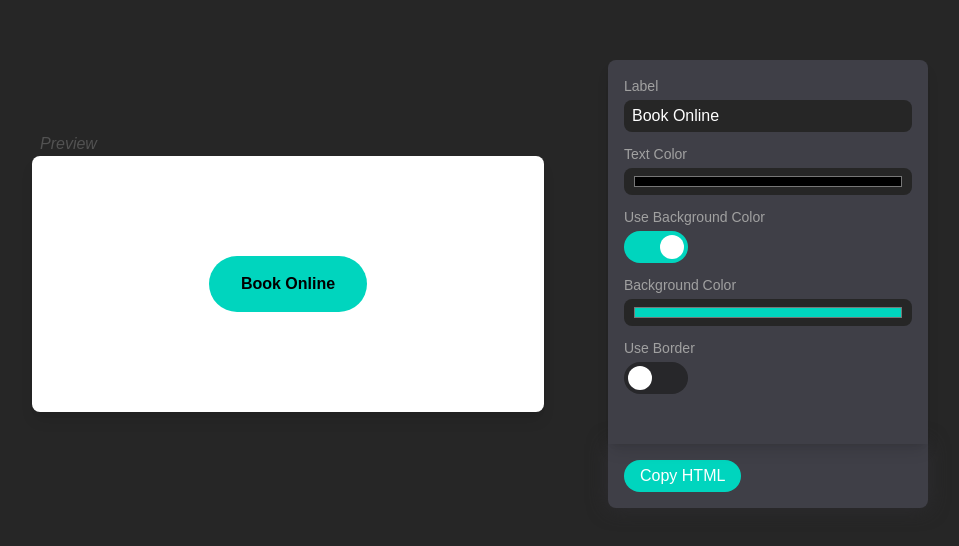
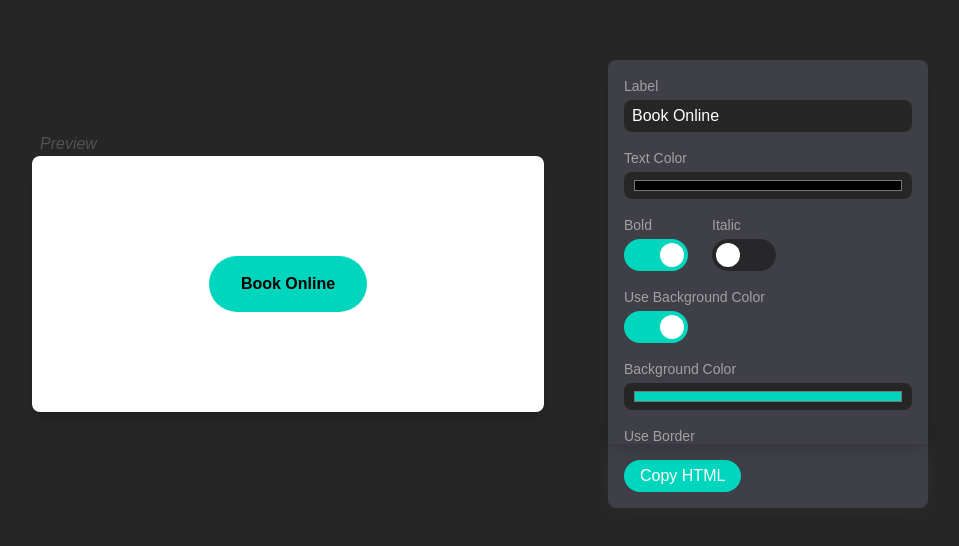
Before and after one commit to NexHealth-Ethan-Breinholt/button-maker, a Next.js app: page / in a window 1280 px wide. Shown: the part 116-662 px from the top of the page, without its empty margins (160-1119 px from the left). Built offline with nearby package versions, Linux system fonts and the light colour scheme.

Commit message:
Added bold and italic options

```diff
--- a/src/app/components/button-visual.tsx
+++ b/src/app/components/button-visual.tsx
@@ -7,6 +7,8 @@ export default function ButtonVisual() {
 
     const label = buttonData["label"] ?? "";
     const color = buttonData["color"] ?? "#000000";
+    const fontWeight = buttonData["bold"] ? "bold" : "normal";
+    const fontStyle = buttonData["italic"] ? "italic" : "normal";
     const backgroundColor = buttonData["use-bg-color"] ? buttonData["bg-color"] ?? "transparent" : "transparent";
     const borderValues = [
         "solid",
@@ -18,6 +20,8 @@ export default function ButtonVisual() {
     return (
         <button className="px-8 py-4 rounded-full font-bold cursor-pointer" style={{
             color,
+            fontWeight,
+            fontStyle,
             backgroundColor,
             border,
         }}>{label}</button>
--- a/src/app/constants.ts
+++ b/src/app/constants.ts
@@ -1,6 +1,7 @@
 export const DEFAULT_BUTTON_DATA = {
     "label": "Book Online",
     "color": "#000000",
+    "bold": true,
     "use-bg-color": true,
     "bg-color": "#00d5be",
     "use-border": false,
--- a/src/app/page.tsx
+++ b/src/app/page.tsx
@@ -22,9 +22,13 @@ export default function Home() {
           <ButtonVisual />
         </div>
         <div className="relative">
-          <div className="bg-zinc-700 rounded-t-lg p-4 w-80 h-96 shadow-lg relative overflow-y-auto flex flex-col gap-3 pb-64">
+          <div className="bg-zinc-700 rounded-t-lg p-4 w-80 h-96 shadow-lg relative overflow-y-auto flex flex-col gap-4 pb-64">
             <TextInput label="Label" dataKey="label" />
             <ColorInput label="Text Color" dataKey="color" />
+            <div className="flex gap-6">
+              <ToggleInput label="Bold" dataKey="bold" />
+              <ToggleInput label="Italic" dataKey="italic" />
+            </div>
             <ToggleInput label="Use Background Color" dataKey="use-bg-color" />
             <ColorInput label="Background Color" dataKey="bg-color" conditionalKey="use-bg-color" conditionalKeyValue={true} />
             <ToggleInput label="Use Border" dataKey="use-border" />
```
